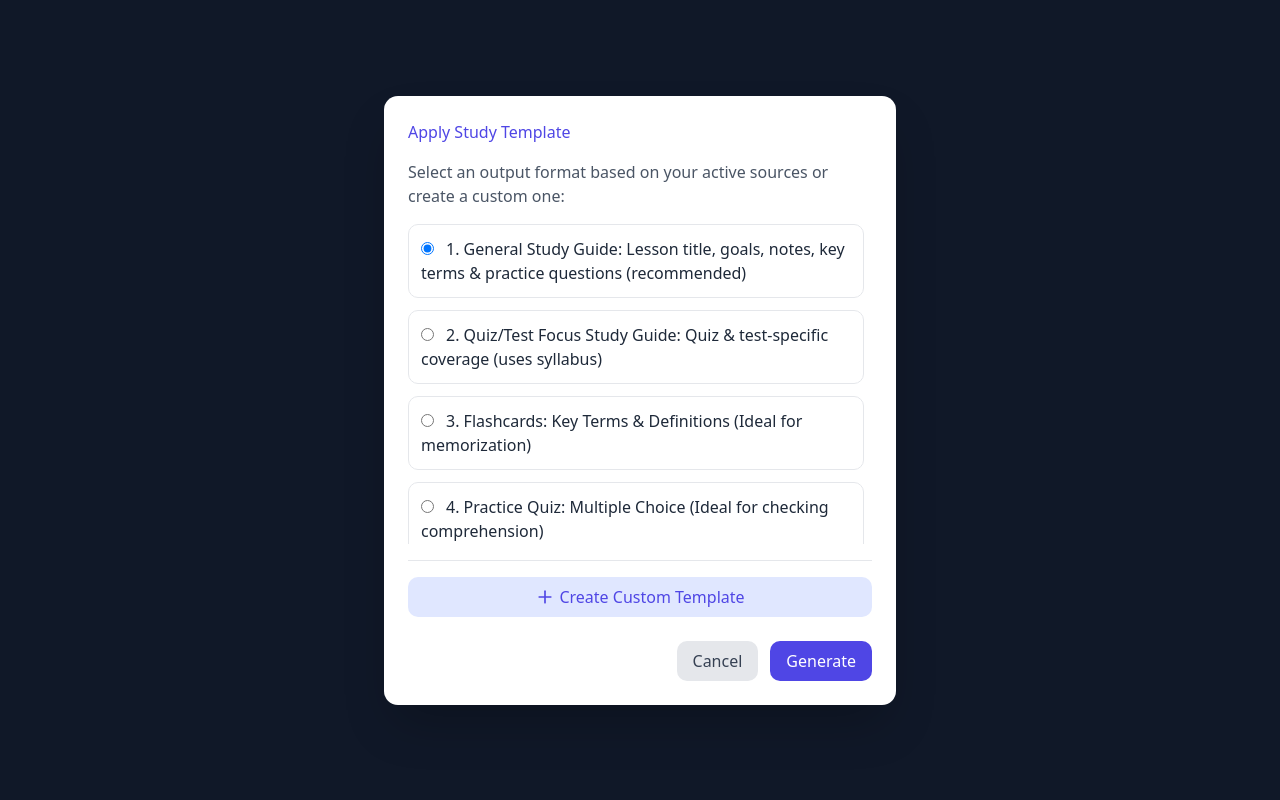
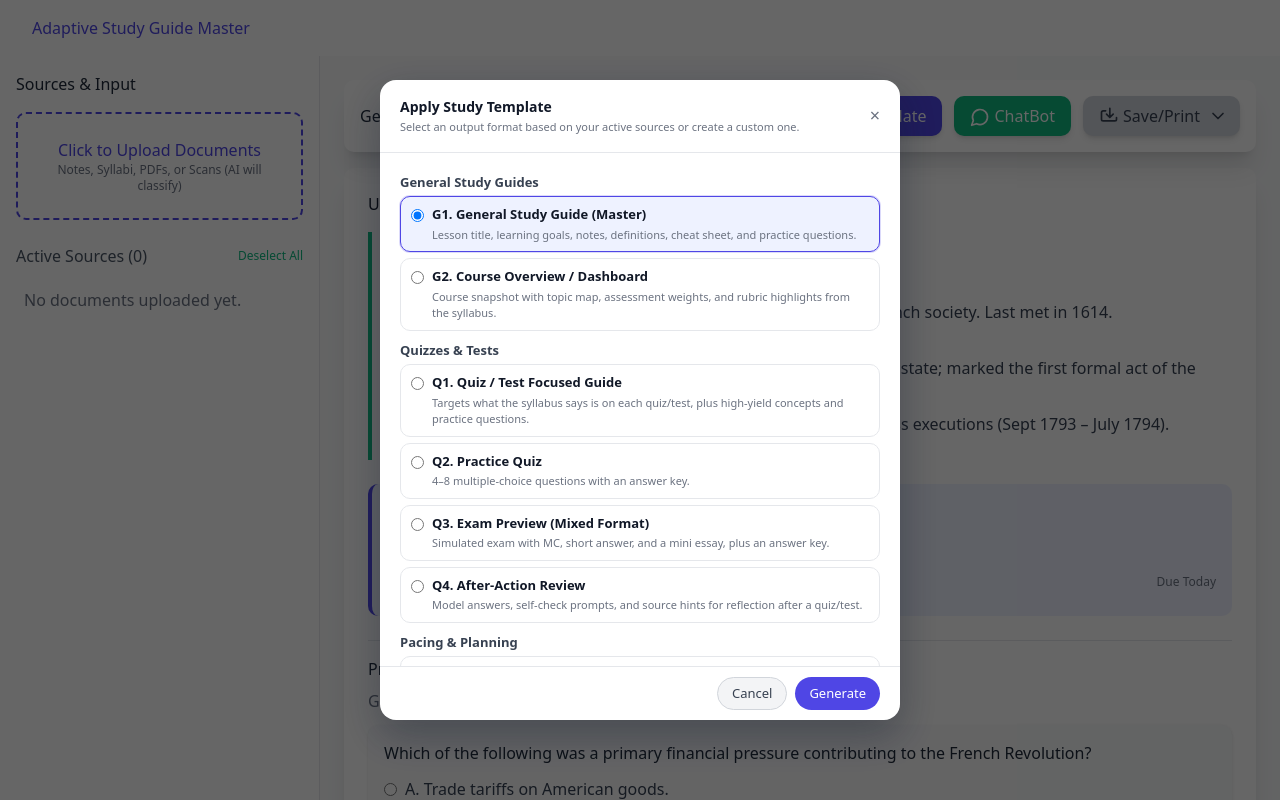
Before and after one commit to acappa43/Hciprototype1, a React (Vite) app: page / in a window 1280 px wide. Both pictures are taken after a click on the button "Template". Built offline with nearby package versions, Linux system fonts and the light colour scheme.

Commit message:
Updated New Templates

```diff
--- a/src/components/TemplateModal.tsx
+++ b/src/components/TemplateModal.tsx
@@ -14,27 +14,177 @@ interface TemplateModalProps {
   showNotification: (message: string, isError?: boolean) => void;
 }
 
-const defaultTemplates = [
+// ---- layout styles (no Tailwind) ---- //
+
+const overlayStyle: React.CSSProperties = {
+  position: 'fixed',
+  inset: 0,
+  left: 0,
+  top: 0,
+  width: '100vw',
+  height: '100vh',
+  backgroundColor: 'rgba(0,0,0,0.6)',
+  display: 'flex',
+  alignItems: 'center',
+  justifyContent: 'center',
+  zIndex: 1000,
+};
+
+const modalStyle: React.CSSProperties = {
+  backgroundColor: '#ffffff',
+  borderRadius: 16,
+  width: '100%',
+  maxWidth: 520,
+  maxHeight: '80vh',
+  boxShadow: '0 16px 40px rgba(15,23,42,0.35)',
+  display: 'flex',
+  flexDirection: 'column',
+  overflow: 'hidden',
+  fontFamily: 'system-ui, -apple-system, BlinkMacSystemFont, "Segoe UI", sans-serif',
+};
+
+const headerStyle: React.CSSProperties = {
+  padding: '16px 20px',
+  borderBottom: '1px solid #e5e7eb',
+  display: 'flex',
+  alignItems: 'center',
+  justifyContent: 'space-between',
+};
+
+const bodyStyle: React.CSSProperties = {
+  padding: '12px 20px 16px',
+  overflowY: 'auto',
+};
+
+const footerStyle: React.CSSProperties = {
+  padding: '10px 20px',
+  borderTop: '1px solid #e5e7eb',
+  display: 'flex',
+  justifyContent: 'flex-end',
+  gap: 8,
+};
+
+const sectionTitleStyle: React.CSSProperties = {
+  fontSize: 13,
+  fontWeight: 600,
+  color: '#374151',
+  margin: '8px 0 4px',
+};
+
+const optionCardStyle: React.CSSProperties = {
+  display: 'flex',
+  alignItems: 'flex-start',
+  border: '1px solid #e5e7eb',
+  borderRadius: 10,
+  padding: '8px 10px',
+  marginBottom: 6,
+  cursor: 'pointer',
+  backgroundColor: '#ffffff',
+};
+
+const optionCardSelected: React.CSSProperties = {
+  ...optionCardStyle,
+  borderColor: '#4f46e5',
+  boxShadow: '0 0 0 1px rgba(79,70,229,0.2)',
+  backgroundColor: '#eef2ff',
+};
+
+const radioStyle: React.CSSProperties = {
+  marginTop: 4,
+};
+
+const optionTextTitle: React.CSSProperties = {
+  fontSize: 13,
+  fontWeight: 600,
+  color: '#111827',
+};
+
+const optionTextDesc: React.CSSProperties = {
+  fontSize: 11,
+  color: '#6b7280',
+  marginTop: 2,
+};
+
+// ---- template groups ---- //
+
+const builtInTemplateGroups = [
   {
-    id: 1,
+    title: 'General Study Guides',
+    items: [
+      {
         value: 'study-guide',
-    name: 'General Study Guide: Lesson title, goals, notes, key terms & practice questions (recommended)',
+        label: 'G1. General Study Guide (Master)',
+        description:
+          'Lesson title, learning goals, notes, definitions, cheat sheet, and practice questions.',
       },
       {
-    id: 9,
+        value: 'course-dashboard',
+        label: 'G2. Course Overview / Dashboard',
+        description:
+          'Course snapshot with topic map, assessment weights, and rubric highlights from the syllabus.',
+      },
+    ],
+  },
+  {
+    title: 'Quizzes & Tests',
+    items: [
+      {
         value: 'quiz-test-focus',
-    name: 'Quiz/Test Focus Study Guide: Quiz & test-specific coverage (uses syllabus)',
+        label: 'Q1. Quiz / Test Focused Guide',
+        description:
+          'Targets what the syllabus says is on each quiz/test, plus high-yield concepts and practice questions.',
       },
-  { id: 2, value: 'flashcards', name: 'Flashcards: Key Terms & Definitions (Ideal for memorization)' },
-  { id: 3, value: 'quiz', name: 'Practice Quiz: Multiple Choice (Ideal for checking comprehension)' },
-  { id: 4, value: 'essay', name: 'Essay Prompts: Generate 3 potential questions (Ideal for argumentative review)' },
-  { id: 5, value: 't-chart', name: 'T-Chart: Compare & Contrast (Ideal for analyzing two concepts)' },
-  { id: 6, value: 'outline', name: 'Hierarchical Outline: Main topics and sub-points (Ideal for structure review)' },
-  { id: 7, value: 'cornell', name: 'Cornell Notes: Cues, Notes, and Summary (Ideal for active recall)' },
-  { id: 8, value: 'heuristics', name: 'Heuristics Guide: Problem-Solving Steps (Specialized for technical topics)' },
+      {
+        value: 'quiz',
+        label: 'Q2. Practice Quiz',
+        description: '4–8 multiple-choice questions with an answer key.',
+      },
+      {
+        value: 'exam-preview',
+        label: 'Q3. Exam Preview (Mixed Format)',
+        description:
+          'Simulated exam with MC, short answer, and a mini essay, plus an answer key.',
+      },
+      {
+        value: 'after-action',
+        label: 'Q4. After-Action Review',
+        description:
+          'Model answers, self-check prompts, and source hints for reflection after a quiz/test.',
+      },
+    ],
+  },
+  {
+    title: 'Pacing & Planning',
+    items: [
+      {
+        value: 'pacing-plan',
+        label: 'P1. Study Pacing Plan',
+        description:
+          'Turns exam coverage into a realistic multi-session study schedule.',
+      },
+    ],
+  },
+  {
+    title: 'Other Formats',
+    items: [
+      {
+        value: 'flashcards',
+        label: 'F1. Flashcards',
+        description: 'Simple Q&A flashcards for drilling key ideas and definitions.',
+      },
+      // You can add outline / cornell / etc back here if you want later
+    ],
+  },
 ];
 
-
+// Templates that really need at least one Syllabus doc selected
+const templatesRequiringSyllabus = new Set<string>([
+  'course-dashboard',
+  'quiz-test-focus',
+  'exam-preview',
+  'after-action',
+  'pacing-plan',
+]);
 
 export function TemplateModal({
   customTemplates,
@@ -45,43 +195,151 @@ export function TemplateModal({
   onDeleteCustomTemplate,
   onApply,
   sources,
-  showNotification
+  showNotification,
 }: TemplateModalProps) {
   const handleApply = () => {
     if (!selectedTemplate) {
-      showNotification('Please select a template first.', true);
+      showNotification('Please choose a template first.', true);
       return;
     }
 
-    const activeSources = sources.filter(s => s.checked);
-    if (activeSources.length === 0) {
-      showNotification('Please select at least one source document.', true);
+    if (templatesRequiringSyllabus.has(selectedTemplate)) {
+      const hasSyllabusSelected = sources.some(
+        (s) => s.checked && s.type === 'Syllabus'
+      );
+      if (!hasSyllabusSelected) {
+        showNotification(
+          'This template works best when at least one Syllabus document is selected.',
+          true
+        );
         return;
       }
+    }
 
-    // Delegate the actual generation to the parent (Gemini call in App.tsx)
     onApply(selectedTemplate);
   };
 
   return (
-    <div className="fixed inset-0 bg-gray-900 bg-opacity-75 flex items-center justify-center p-4 z-20">
-      <div className="bg-white w-full max-w-lg p-6 rounded-xl shadow-2xl transform scale-100 transition-all duration-300">
-        <h3 className="text-[#4F46E5] mb-4">Apply Study Template</h3>
-        <p className="text-gray-600 mb-4">
-          Select an output format based on your active sources or create a custom one:
-        </p>
-
-        <div
-          className="space-y-3 max-h-80 overflow-y-auto pr-2"
+    <div style={overlayStyle}>
+      <div style={modalStyle}>
+        {/* Header */}
+        <div style={headerStyle}>
+          <div>
+            <div style={{ fontSize: 14, fontWeight: 600, color: '#111827' }}>
+              Apply Study Template
+            </div>
+            <div style={{ fontSize: 11, color: '#6b7280', marginTop: 2 }}>
+              Select an output format based on your active sources or create a
+              custom one.
+            </div>
+          </div>
+          <button
+            onClick={onClose}
             style={{
-            scrollbarWidth: 'thin',
-            scrollbarColor: '#D1D5DB #F3F4F6'
+              border: 'none',
+              background: 'transparent',
+              color: '#6b7280',
+              fontSize: 18,
+              cursor: 'pointer',
             }}
           >
-          {defaultTemplates.map((template, index) => (
+            ×
+          </button>
+        </div>
+
+        {/* Body */}
+        <div style={bodyStyle}>
+          {builtInTemplateGroups.map((group) => (
+            <div key={group.title} style={{ marginBottom: 10 }}>
+              <div style={sectionTitleStyle}>{group.title}</div>
+              {group.items.map((item) => {
+                const selected = selectedTemplate === item.value;
+                return (
                   <label
+                    key={item.value}
+                    style={selected ? optionCardSelected : optionCardStyle}
+                  >
+                    <input
+                      type="radio"
+                      name="template"
+                      value={item.value}
+                      checked={selected}
+                      onChange={(e) => onSelectTemplate(e.target.value)}
+                      style={radioStyle}
+                    />
+                    <div style={{ marginLeft: 8 }}>
+                      <div style={optionTextTitle}>{item.label}</div>
+                      <div style={optionTextDesc}>{item.description}</div>
+                    </div>
+                  </label>
+                );
+              })}
+            </div>
+          ))}
+
+          {/* Custom templates */}
+          <div
+            style={{
+              marginTop: 12,
+              paddingTop: 8,
+              borderTop: '1px solid #e5e7eb',
+            }}
+          >
+            <div
+              style={{
+                display: 'flex',
+                justifyContent: 'space-between',
+                alignItems: 'center',
+                marginBottom: 6,
+              }}
+            >
+              <div style={sectionTitleStyle}>
+                Custom Templates ({customTemplates.length})
+              </div>
+              <button
+                type="button"
+                onClick={onOpenCustomCreator}
+                style={{
+                  display: 'inline-flex',
+                  alignItems: 'center',
+                  fontSize: 11,
+                  padding: '4px 8px',
+                  borderRadius: 9999,
+                  border: '1px solid #4f46e5',
+                  backgroundColor: '#eef2ff',
+                  color: '#4f46e5',
+                  cursor: 'pointer',
+                }}
+              >
+                <Plus size={12} style={{ marginRight: 4 }} />
+                New Custom Template
+              </button>
+            </div>
+
+            {customTemplates.length === 0 && (
+              <div style={{ fontSize: 11, color: '#9ca3af' }}>
+                Create your own reusable prompt shapes here.
+              </div>
+            )}
+
+            {customTemplates.map((template, index) => (
+              <div
                 key={template.id}
-              className="block p-3 rounded-lg cursor-pointer transition border border-gray-200 hover:bg-indigo-50"
+                style={{
+                  ...optionCardStyle,
+                  borderColor: '#10b981',
+                  backgroundColor: '#ecfdf5',
+                  display: 'flex',
+                  alignItems: 'center',
+                }}
+              >
+                <label
+                  style={{
+                    display: 'flex',
+                    alignItems: 'center',
+                    cursor: 'pointer',
+                    flex: 1,
+                  }}
                 >
                   <input
                     type="radio"
@@ -89,72 +347,66 @@ export function TemplateModal({
                     value={template.value}
                     checked={selectedTemplate === template.value}
                     onChange={(e) => onSelectTemplate(e.target.value)}
-                className="text-[#4F46E5] focus:ring-[#4F46E5]"
+                    style={radioStyle}
                   />
-              <span className="ml-3 text-gray-800">
-                {index + 1}. {template.name}
-              </span>
-            </label>
-          ))}
-
-          {customTemplates.length > 0 && (
-            <>
-              <div className="mt-4 pt-2 border-t border-gray-200">
-                <h4 className="text-gray-700 mb-2">
-                  Custom Templates ({customTemplates.length})
-                </h4>
-              </div>
-              {customTemplates.map((template, index) => (
-                <div
-                  key={template.id}
-                  className="flex items-center p-3 border border-[#10B981] rounded-lg bg-emerald-50 hover:bg-emerald-100 transition"
+                  <span
+                    style={{
+                      marginLeft: 8,
+                      fontSize: 13,
+                      color: '#065f46',
+                    }}
                   >
-                  <label className="flex items-center cursor-pointer flex-1">
-                    <input
-                      type="radio"
-                      name="template"
-                      value={template.value}
-                      checked={selectedTemplate === template.value}
-                      onChange={(e) => onSelectTemplate(e.target.value)}
-                      className="text-[#4F46E5] focus:ring-[#4F46E5]"
-                    />
-                    <span className="ml-3 text-gray-800">
                     C{index + 1}. {template.name}
                   </span>
                 </label>
                 <button
+                  type="button"
                   onClick={() => onDeleteCustomTemplate(template.id)}
-                    className="text-red-500 hover:text-red-700 p-1 rounded-full hover:bg-red-200 transition ml-2 z-40"
-                    title="Delete Custom Template"
+                  title="Delete custom template"
+                  style={{
+                    border: 'none',
+                    background: 'transparent',
+                    cursor: 'pointer',
+                    color: '#b91c1c',
+                    padding: 4,
+                  }}
                 >
-                    <Trash2 className="w-4 h-4" />
+                  <Trash2 size={16} />
                 </button>
               </div>
             ))}
-            </>
-          )}
+          </div>
         </div>
 
-        <div className="mt-4 border-t border-gray-200 pt-4">
+        {/* Footer */}
+        <div style={footerStyle}>
           <button
-            onClick={onOpenCustomCreator}
-            className="w-full bg-indigo-100 text-[#4F46E5] px-4 py-2 rounded-lg hover:bg-indigo-200 transition"
-          >
-            <Plus className="w-5 h-5 inline-block -mt-0.5 mr-1" />
-            Create Custom Template
-          </button>
-        </div>
-
-        <div className="mt-6 flex justify-end space-x-3">
-          <button
+            type="button"
             onClick={onClose}
-            className="px-4 py-2 bg-gray-200 text-gray-700 rounded-lg hover:bg-gray-300 transition"
+            style={{
+              padding: '6px 14px',
+              borderRadius: 9999,
+              border: '1px solid #d1d5db',
+              backgroundColor: '#f3f4f6',
+              color: '#374151',
+              fontSize: 13,
+              cursor: 'pointer',
+            }}
           >
             Cancel
           </button>
           <button
+            type="button"
             onClick={handleApply}
-            className="px-4 py-2 bg-[#4F46E5] text-white rounded-lg hover:bg-indigo-700 transition"
+            style={{
+              padding: '6px 14px',
+              borderRadius: 9999,
+              border: 'none',
+              backgroundColor: '#4f46e5',
+              color: '#ffffff',
+              fontSize: 13,
+              cursor: 'pointer',
+            }}
           >
             Generate
           </button>
```
Also changed, not shown: 1 other file (tests, documents, lock files or other folders). Lines whose indentation alone changed are shown as unchanged.
